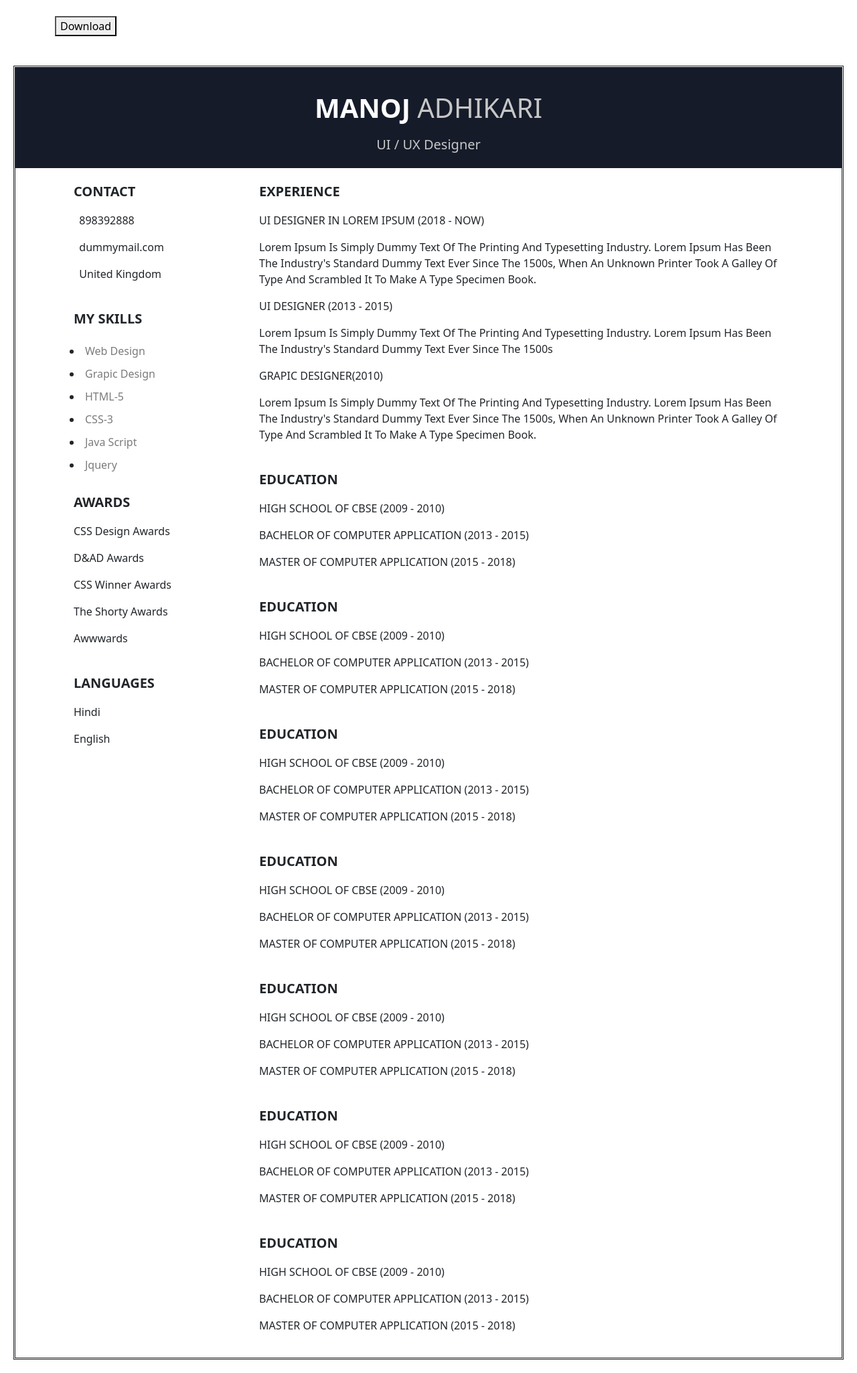
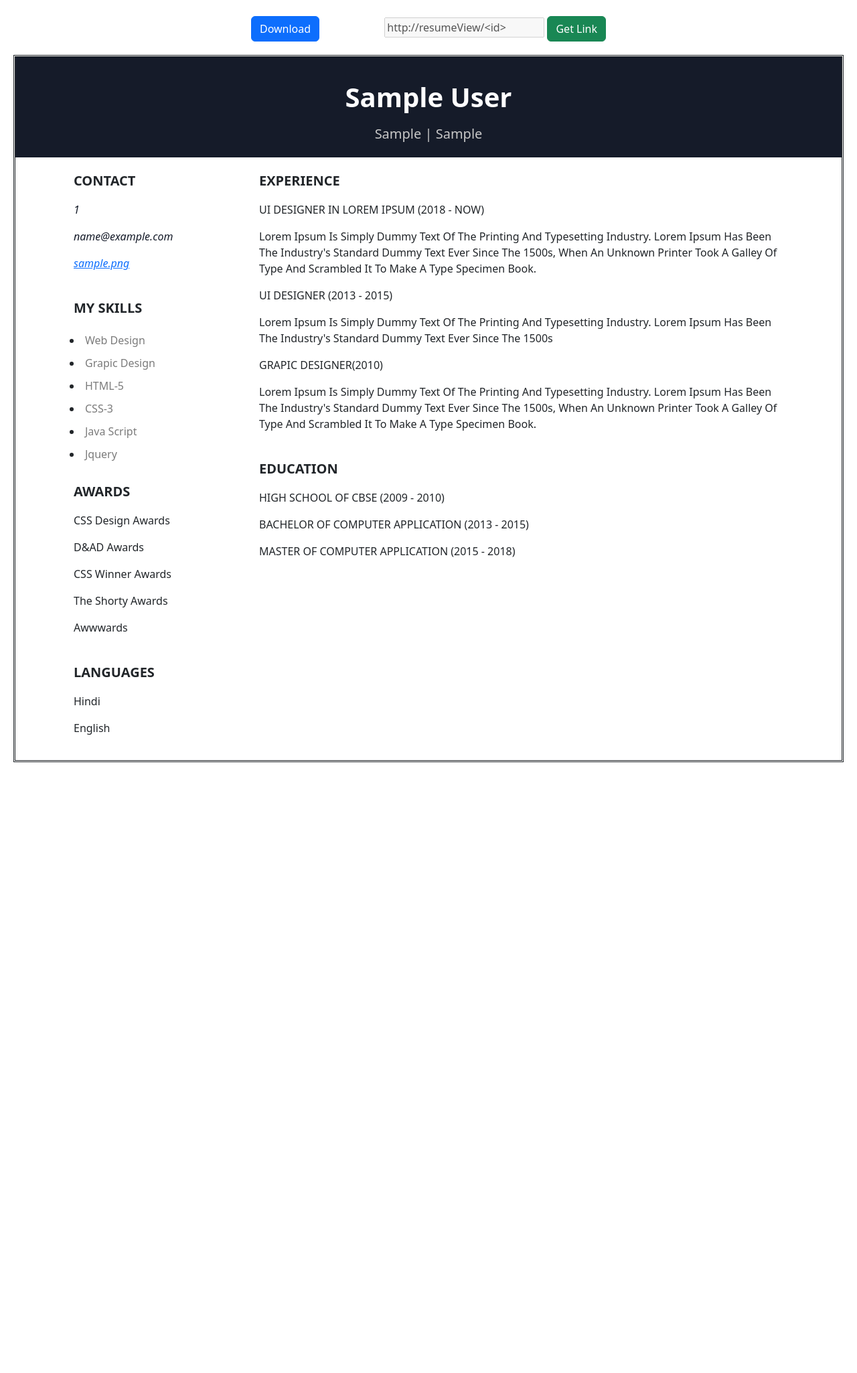
Before and after one commit to Lovish-Aggarwal/RESUME-init, a Flask app: page /resume in a window 1280 px wide. Shown: the part 64-2114 px from the top of the page at 67% size. After the commit the page ends 1202 px from the top, so only its background shows below. Run offline with Flask 2, Linux system fonts and the light colour scheme; the visitor is signed in with stand-in values (Sample User, id 1); tables that the repository leaves empty hold one stand-in row (values such as "Sample post"); parts of the project's set-up code (start-up, migrations or seed data) failed here and were passed over; some libraries are stand-ins or nearby versions.

Commit message:
routing and resume work

```diff
--- a/Templates/resume.html
+++ b/Templates/resume.html
@@ -15,6 +15,8 @@
 	<script src="https://cdnjs.cloudflare.com/ajax/libs/html2pdf.js/0.10.1/html2pdf.bundle.min.js"
 		integrity="sha512-GsLlZN/3F2ErC5ifS5QtgpiJtWd43JWSuIgh7mbzZ8zBps+dvLusV+eNQATqgA/HdeKFVgA5v3S/cIrLF7QnIg=="
 		crossorigin="anonymous" referrerpolicy="no-referrer"></script>
+	<script src="/static/download.js"></script>
+
 
 </head>
 
@@ -22,15 +24,16 @@
 	{% include "nav.html" %}
 	<br>
 
-	<div class="container">
-		<button onclick="generatePDF()">Download</button>
+	<div class="container text-sm-center" >
+		<button class="btn btn-primary" onclick="generatePDF()">Download</button>
+		<input type="text"  class="offset-sm-1"value="http://resumeView/<id>" id="myInput" disabled>
+		<button class="btn btn-success" onclick="myFunction()">Get Link</button>
 	</div>
-	<br />
 	<div id="resume">
 
 		<div class="top-section container-fluid" style="width: 100%;">
-			<p class="p1">MANOJ <span>ADHIKARI</span></p>
-			<p class="p2">UI / UX Designer</p>
+			<p class="p1">{{ session['name'] }}</p>
+			<p class="p2">{{ profile.currentPosition }}  | {{ profile.location }} </p>
 		</div>
 		<div class="container">
 			<div class="row">
@@ -39,9 +42,9 @@
 
 
 					<p class="head">Contact</p>
-					<p><i class="fa fa-phone" aria-hidden="true"></i> &nbsp;&nbsp;898392888</p>
-					<p><i class="fa fa-envelope" aria-hidden="true"></i> &nbsp;&nbsp;dummymail.com</p>
-					<p><i class="fa fa-home" aria-hidden="true"></i> &nbsp;&nbsp;United Kingdom</p>
+					<p><i class="fa fa-phone" aria-hidden="true">{{ session['number'] }}</i> &nbsp;&nbsp;</p>
+					<p><i class="fa fa-envelope" aria-hidden="true">{{ session['email'] }}</i> &nbsp;&nbsp;</p>
+					<p><i class="fa fa-home" aria-hidden="true"><a href="{{ profile.profileLink }}" target="_blank">{{ profile.profileTitle }}</a></i> &nbsp;&nbsp;</p>
 
 
 					<br />
@@ -107,43 +110,6 @@
 						<p>BACHELOR OF COMPUTER APPLICATION (2013 - 2015)</p>
 						<p>MASTER OF COMPUTER APPLICATION (2015 - 2018)</p>
 						<br />
-
-						<p class="head">Education</p>
-						<p>HIGH SCHOOL OF CBSE (2009 - 2010)</p>
-						<p>BACHELOR OF COMPUTER APPLICATION (2013 - 2015)</p>
-						<p>MASTER OF COMPUTER APPLICATION (2015 - 2018)</p>
-						<br />
-
-						<p class="head">Education</p>
-						<p>HIGH SCHOOL OF CBSE (2009 - 2010)</p>
-						<p>BACHELOR OF COMPUTER APPLICATION (2013 - 2015)</p>
-						<p>MASTER OF COMPUTER APPLICATION (2015 - 2018)</p>
-						<br />
-
-						<p class="head">Education</p>
-						<p>HIGH SCHOOL OF CBSE (2009 - 2010)</p>
-						<p>BACHELOR OF COMPUTER APPLICATION (2013 - 2015)</p>
-						<p>MASTER OF COMPUTER APPLICATION (2015 - 2018)</p>
-						<br />
-
-						<p class="head">Education</p>
-						<p>HIGH SCHOOL OF CBSE (2009 - 2010)</p>
-						<p>BACHELOR OF COMPUTER APPLICATION (2013 - 2015)</p>
-						<p>MASTER OF COMPUTER APPLICATION (2015 - 2018)</p>
-						<br />
-
-						<p class="head">Education</p>
-						<p>HIGH SCHOOL OF CBSE (2009 - 2010)</p>
-						<p>BACHELOR OF COMPUTER APPLICATION (2013 - 2015)</p>
-						<p>MASTER OF COMPUTER APPLICATION (2015 - 2018)</p>
-						<br />
-
-						<p class="head">Education</p>
-						<p>HIGH SCHOOL OF CBSE (2009 - 2010)</p>
-						<p>BACHELOR OF COMPUTER APPLICATION (2013 - 2015)</p>
-						<p>MASTER OF COMPUTER APPLICATION (2015 - 2018)</p>
-
-
 					</div>
 				</div>
 			</div>
--- a/app.py
+++ b/app.py
@@ -1,5 +1,4 @@
-from asyncio.windows_events import NULL
-from flask import Flask, redirect, render_template, request, session, url_for, flash
+from flask import Flask, redirect, render_template, request, session, url_for
 from flask_sqlalchemy import SQLAlchemy
 from sqlalchemy import exc
 
@@ -190,7 +189,7 @@ def register():
 
 @app.route('/logout',methods=['GET','POST'])
 def logOut():
-    if session.get('loggedIn')==NULL:
+    if not session.get('loggedIn'):
         return redirect(url_for('login',msg="Please Login First"))
 
     if request.method == 'POST':
@@ -237,7 +236,8 @@ def resume():
     edu=educationModel.query.filter_by(user_id=session['id']).all()
     skill=skillsModel.query.filter_by(user_id=session['id']).all()
     exp=experienceModel.query.filter_by(user_id=session['id']).all()
-    return render_template('resume.html',edu=edu,skill=skill,exp=exp)
+    profile=profileModel.query.filter_by(user_id=session['id']).first()
+    return render_template('resume.html',edu=edu,skill=skill,exp=exp,profile=profile)
 
 # Skills Route
 
--- a/static/download.js
+++ b/static/download.js
@@ -6,6 +6,7 @@ function generatePDF(){
         image:        { type: 'jpeg', quality: 0.98 },
         html2canvas:  { scale: 2, scrollY: 0},
         jsPDF:        { unit: 'in', format: 'letter', orientation: 'portrait' },
+        pagebreak:    { mode: 'avoid-all' }
       };
 
     const pdf=document.getElementById('resume');
@@ -15,3 +16,18 @@ function generatePDF(){
     .from(pdf)
     .save();
 }
+
+function myFunction() {
+  // Get the text field
+  var copyText = document.getElementById("myInput");
+
+  // Select the text field
+  copyText.select();
+  copyText.setSelectionRange(0, 99999); // For mobile devices
+
+  // Copy the text inside the text field
+  navigator.clipboard.writeText(copyText.value);
+
+  // Alert the copied text
+  alert("Copied the text: " + copyText.value);
+}
```
